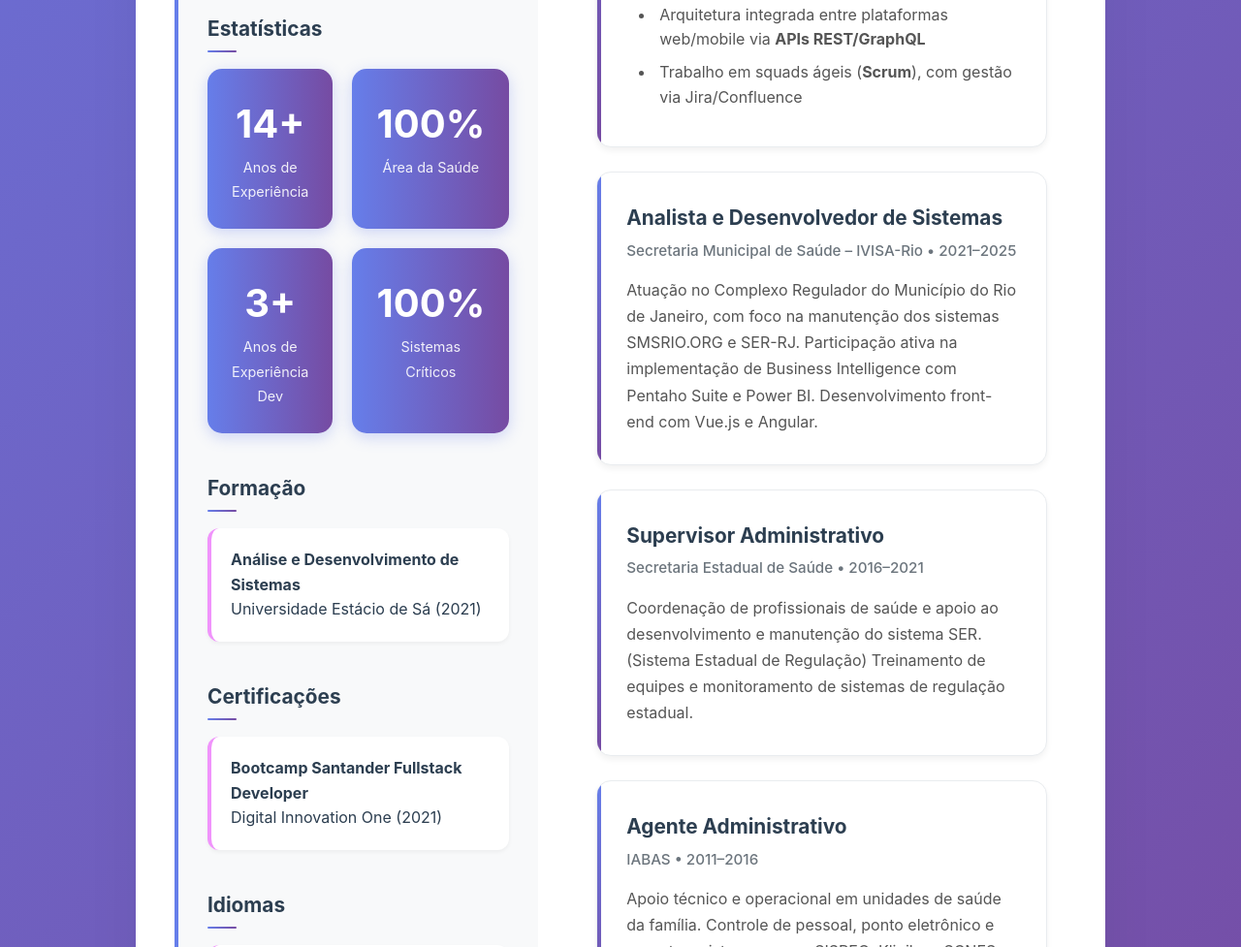
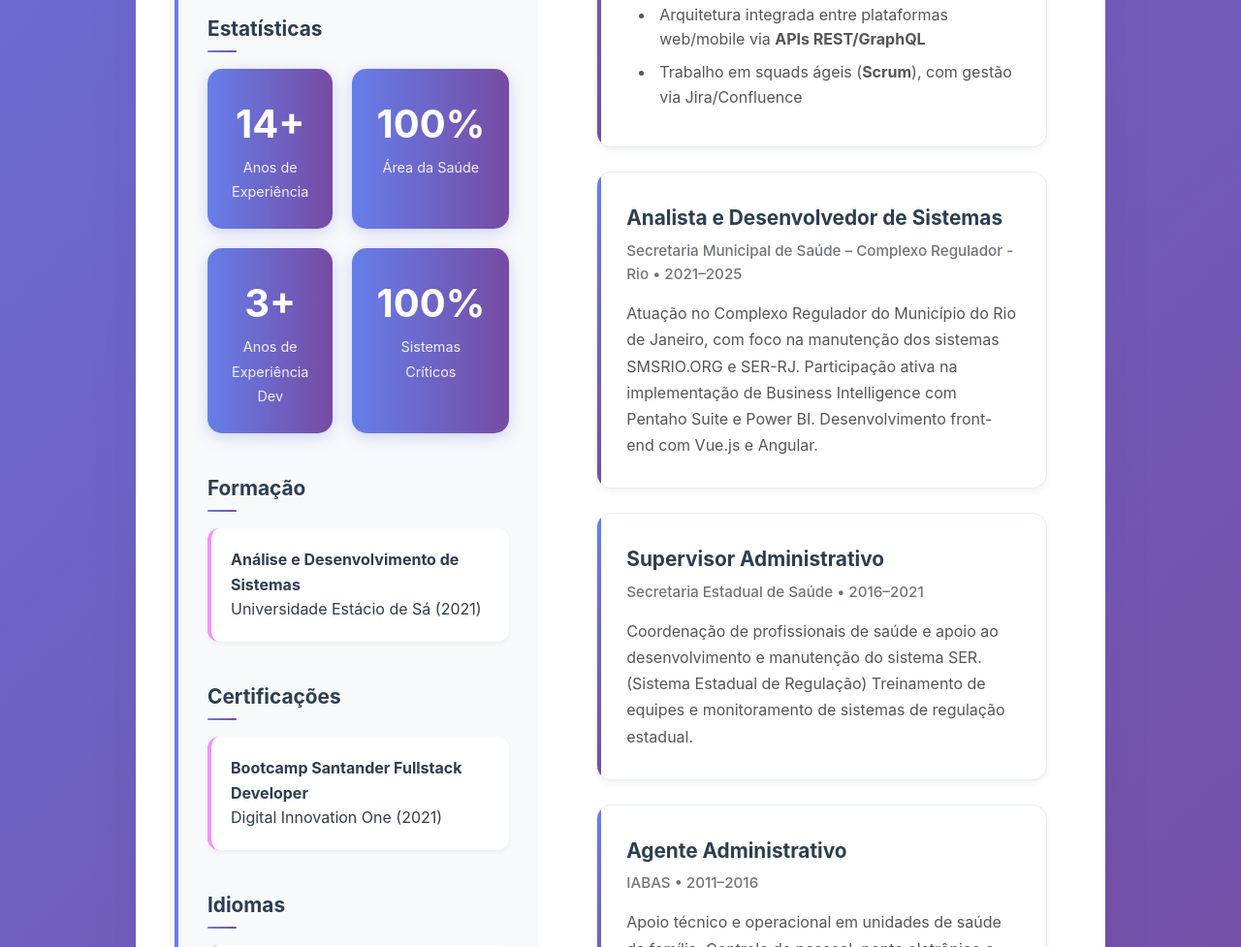
Before and after one commit to thomazmarciano/curriculo-thomaz, a plain HTML site: page index.html in a window 1280 px wide. Shown: the part 1536-2513 px from the top of the page at 97% size. Drawn offline with Linux system fonts and the light colour scheme.

Commit message:
Text adjustments

```diff
--- a/index.html
+++ b/index.html
@@ -787,7 +787,8 @@
             <div class="experience-item">
               <h3 class="job-title">Analista e Desenvolvedor de Sistemas</h3>
               <p class="company-period">
-                Secretaria Municipal de Saúde – IVISA-Rio • 2021–2025
+                Secretaria Municipal de Saúde – Complexo Regulador -Rio •
+                2021–2025
               </p>
               <p class="job-description">
                 Atuação no Complexo Regulador do Município do Rio de Janeiro,
```
